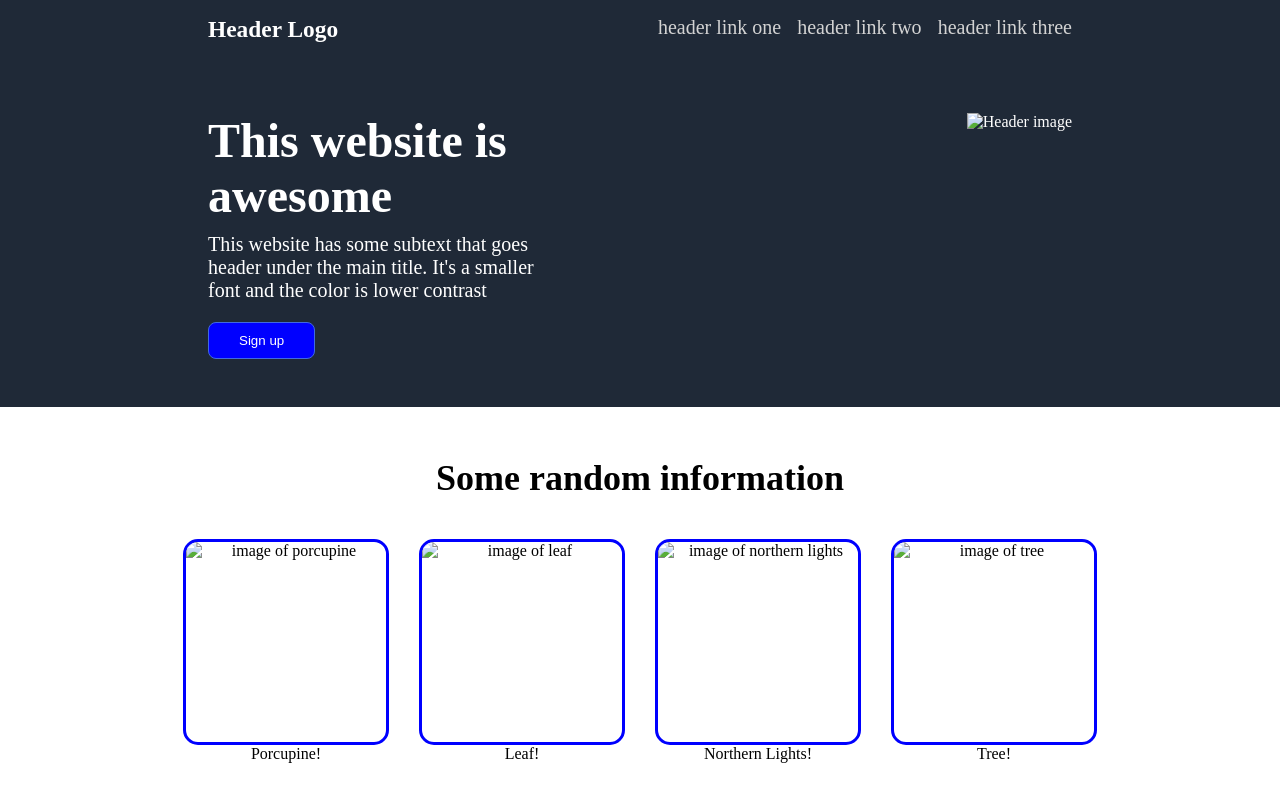
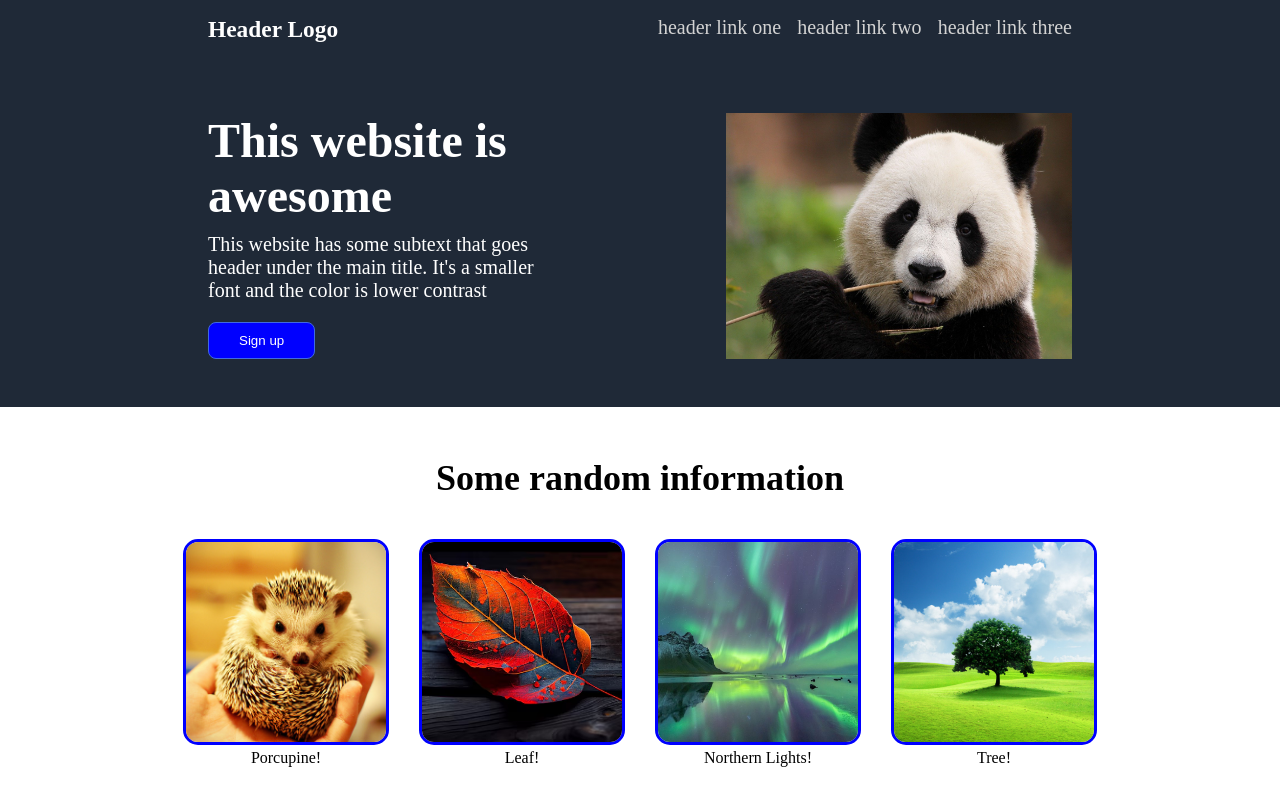
Before and after one commit to chenborui1/odin-landing, a plain HTML site: page index.html in a window 1280 px wide. Shown: the top 800 px of the page. Drawn offline with Linux system fonts and the light colour scheme.

Commit message:
Update index.html

```diff
--- a/index.html
+++ b/index.html
@@ -25,7 +25,7 @@
           </p>
           <button>Sign up</button>
         </div>
-        <img src="images/panda.jpeg" alt="Header image" />
+        <img src="landing-page/images/panda.jpeg" alt="Header image" />
       </div>
     </div>
     <div class="main">
@@ -33,21 +33,21 @@
         <h2>Some random information</h2>
         <div class="grids">
           <div class="grid-1">
-            <img src="images/porcupine.jpg" alt="image of porcupine" />
+            <img src="landing-page/images/porcupine.jpg" alt="image of porcupine" />
             <p>Porcupine!</p>
           </div>
 
           <div class="grid-2">
-            <img src="images/leaf.avif" alt="image of leaf" />
+            <img src="landing-page/images/leaf.avif" alt="image of leaf" />
             <p>Leaf!</p>
           </div>
 
           <div class="grid-3">
-            <img src="images/northern.jpg" alt="image of northern lights" />
+            <img src="landing-page/images/northern.jpg" alt="image of northern lights" />
             <p>Northern Lights!</p>
           </div>
           <div class="grid-4">
-            <img src="images/tree.jpg" alt="image of tree" />
+            <img src="landing-page/images/tree.jpg" alt="image of tree" />
             <p>Tree!</p>
           </div>
         </div>
```
